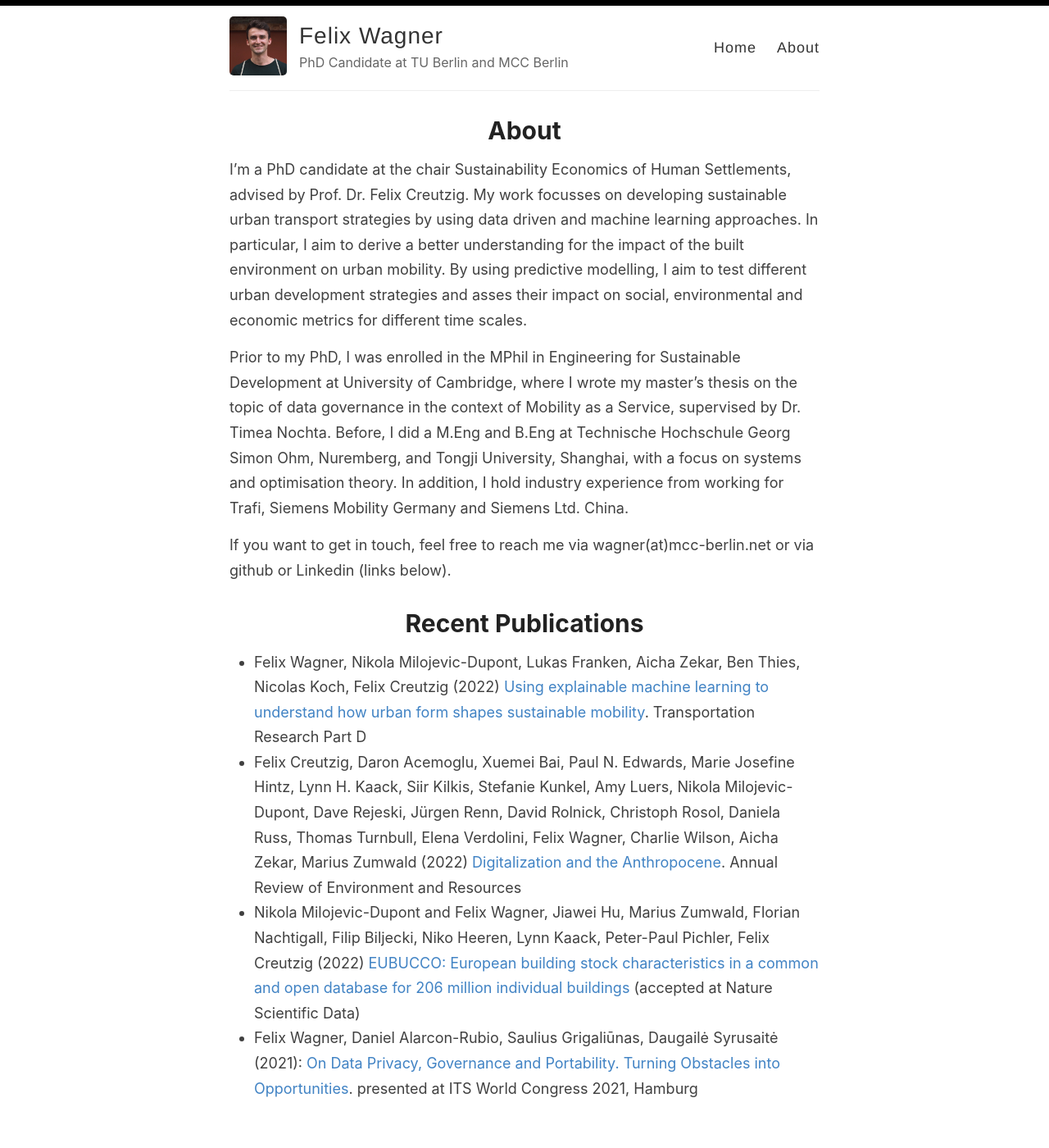
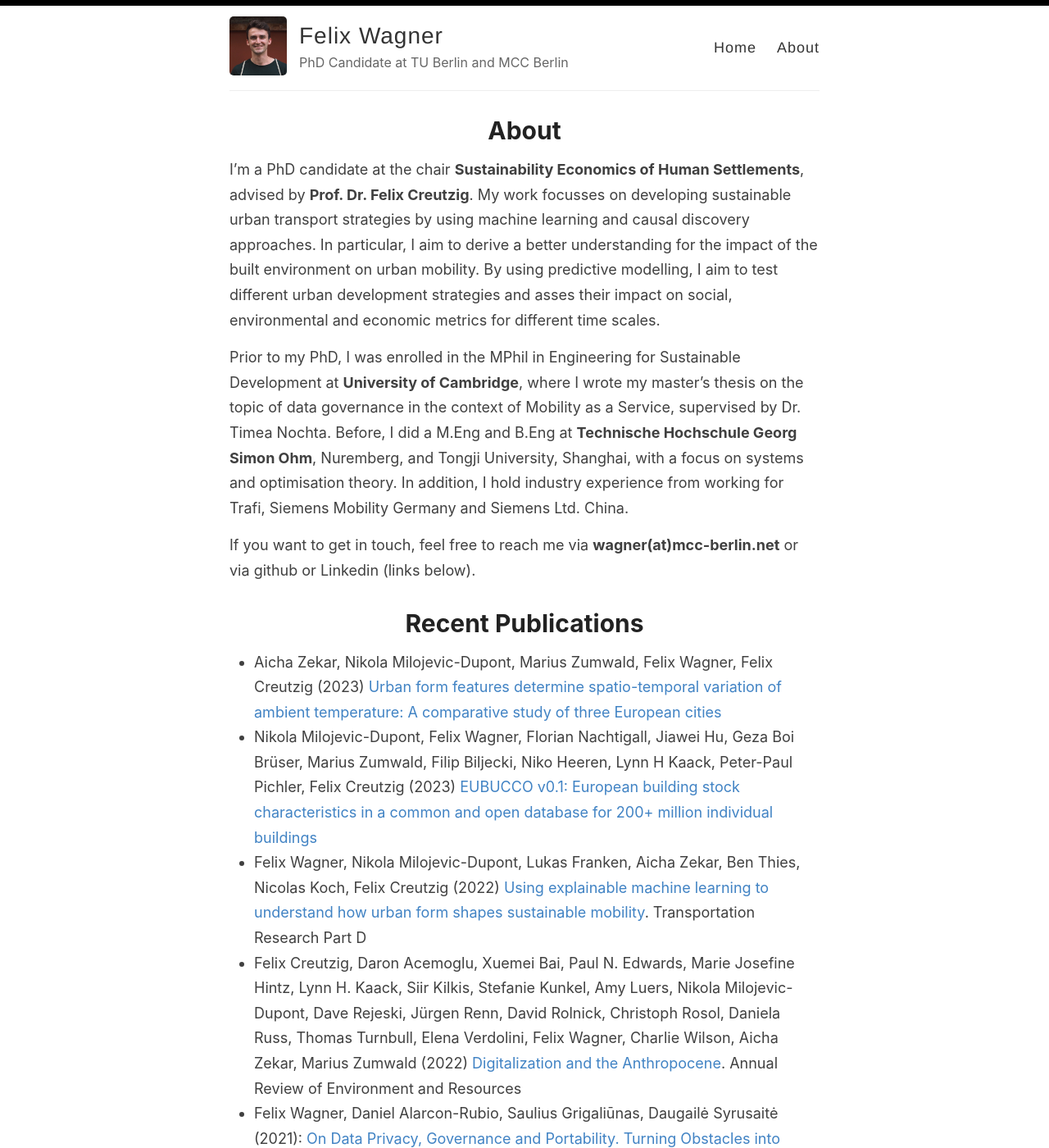
Before and after one commit to wagnerfe/wagnerfe.github.io, a Jekyll site: the page built from _pages/about.md, in a window 1280 px wide and 1400 px high. Shown: the whole window at 82% size. Built offline with Jekyll 4.4.1, drawn with Linux system fonts in a browser that asks for light colours.

Commit message:
updates and finalizes euubucco article

```diff
--- a/_config.yml
+++ b/_config.yml
@@ -29,7 +29,7 @@ footer-links:
   linkedin: https://www.linkedin.com/in/felix-wagner-78494616a/
   pinterest:
   rss:
-  twitter:
+  twitter: flxwagner
   stackoverflow:
   youtube: # channel/<your_long_string> or user/<user-name>
   googleplus: # anything in your profile username that comes after plus.google.com/
--- a/_pages/about.md
+++ b/_pages/about.md
@@ -4,17 +4,18 @@ title: About
 permalink: /about/
 ---
 
-I'm a PhD candidate at the chair Sustainability Economics of Human Settlements, advised by Prof. Dr. Felix Creutzig. My work focusses on developing sustainable urban transport strategies by using data driven and machine learning approaches. In particular, I aim to derive a better understanding for the impact of the built environment on urban mobility. By using predictive modelling, I aim to test different urban development strategies and asses their impact on social, environmental and economic metrics for different time scales.
+I'm a PhD candidate at the chair **Sustainability Economics of Human Settlements**, advised by **Prof. Dr. Felix Creutzig**. My work focusses on developing sustainable urban transport strategies by using machine learning and causal discovery approaches. In particular, I aim to derive a better understanding for the impact of the built environment on urban mobility. By using predictive modelling, I aim to test different urban development strategies and asses their impact on social, environmental and economic metrics for different time scales.
 
-Prior to my PhD, I was enrolled in the MPhil in Engineering for Sustainable Development at University of Cambridge, where I wrote my master’s thesis on the topic of data governance in the context of Mobility as a Service, supervised by Dr. Timea Nochta. Before, I did a M.Eng and B.Eng at Technische Hochschule Georg Simon Ohm, Nuremberg, and Tongji University, Shanghai, with a focus on systems and optimisation theory. In addition, I hold industry experience from working for Trafi, Siemens Mobility Germany and Siemens Ltd. China.
+Prior to my PhD, I was enrolled in the MPhil in Engineering for Sustainable Development at **University of Cambridge**, where I wrote my master’s thesis on the topic of data governance in the context of Mobility as a Service, supervised by Dr. Timea Nochta. Before, I did a M.Eng and B.Eng at **Technische Hochschule Georg Simon Ohm**, Nuremberg, and Tongji University, Shanghai, with a focus on systems and optimisation theory. In addition, I hold industry experience from working for Trafi, Siemens Mobility Germany and Siemens Ltd. China.
 
-If you want to get in touch, feel free to reach me via wagner(at)mcc-berlin.net or via github or Linkedin (links below).
+If you want to get in touch, feel free to reach me via **wagner(at)mcc-berlin.net** or via github or Linkedin (links below).
 
 
 
 # Recent Publications
 
+- Aicha Zekar, Nikola Milojevic-Dupont, Marius Zumwald, Felix Wagner, Felix Creutzig (2023) [Urban form features determine spatio-temporal variation of ambient temperature: A comparative study of three European cities](https://www.sciencedirect.com/science/article/abs/pii/S2212095523000615)
+- Nikola Milojevic-Dupont, Felix Wagner, Florian Nachtigall, Jiawei Hu, Geza Boi Brüser, Marius Zumwald, Filip Biljecki, Niko Heeren, Lynn H Kaack, Peter-Paul Pichler, Felix Creutzig (2023) [EUBUCCO v0.1: European building stock characteristics in a common and open database for 200+ million individual buildings](https://www.nature.com/articles/s41597-023-02040-2)
 - Felix Wagner, Nikola Milojevic-Dupont, Lukas Franken, Aicha Zekar, Ben Thies, Nicolas Koch, Felix Creutzig (2022) [Using explainable machine learning to understand how urban form shapes sustainable mobility](https://www.sciencedirect.com/science/article/abs/pii/S1361920922002681). Transportation Research Part D
 - Felix Creutzig, Daron Acemoglu, Xuemei Bai, Paul N. Edwards, Marie Josefine Hintz, Lynn H. Kaack, Siir Kilkis, Stefanie Kunkel, Amy Luers, Nikola Milojevic-Dupont, Dave Rejeski, Jürgen Renn, David Rolnick, Christoph Rosol, Daniela Russ, Thomas Turnbull, Elena Verdolini, Felix Wagner, Charlie Wilson, Aicha Zekar, Marius Zumwald (2022) [Digitalization and the Anthropocene](https://www.annualreviews.org/doi/abs/10.1146/annurev-environ-120920-100056). Annual Review of Environment and Resources
-- Nikola Milojevic-Dupont and Felix Wagner, Jiawei Hu, Marius Zumwald, Florian Nachtigall, Filip Biljecki, Niko Heeren, Lynn Kaack, Peter-Paul Pichler, Felix Creutzig (2022) [EUBUCCO: European building stock characteristics in a common and open database for 206 million individual buildings](eubucco.com) (accepted at Nature Scientific Data)
 - Felix Wagner, Daniel Alarcon-Rubio, Saulius Grigaliūnas, Daugailė Syrusaitė (2021): [On Data Privacy, Governance and Portability. Turning Obstacles into Opportunities](https://www.trafi.com/posts/white-papers/). presented at ITS World Congress 2021, Hamburg
--- /dev/null
+++ b/gemfile
@@ -0,0 +1,4 @@
+source 'https://rubygems.org'
+gem 'github-pages', group: :jekyll_plugins
+
+gem "webrick", "~> 1.8"
```
Also changed, not shown: _posts/2023-03-20-eubucco.md (+13 -12 lines), 1 other file.
